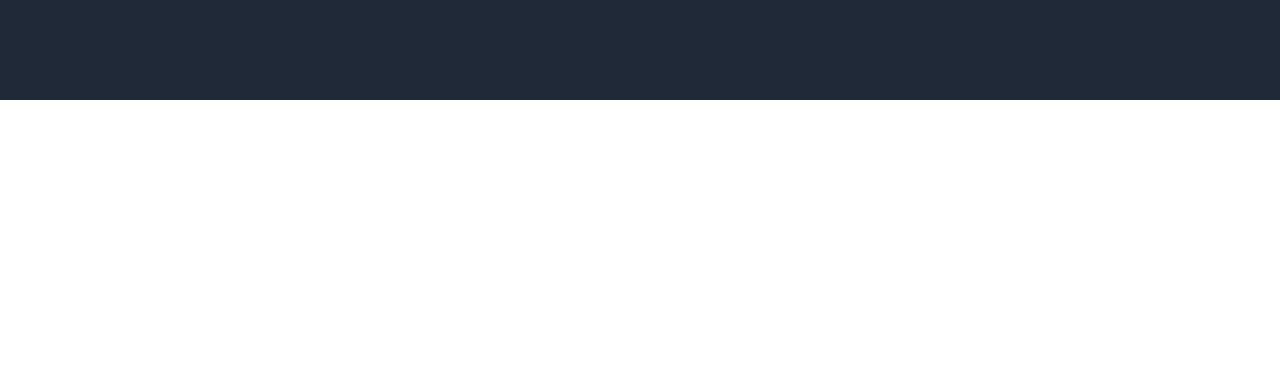
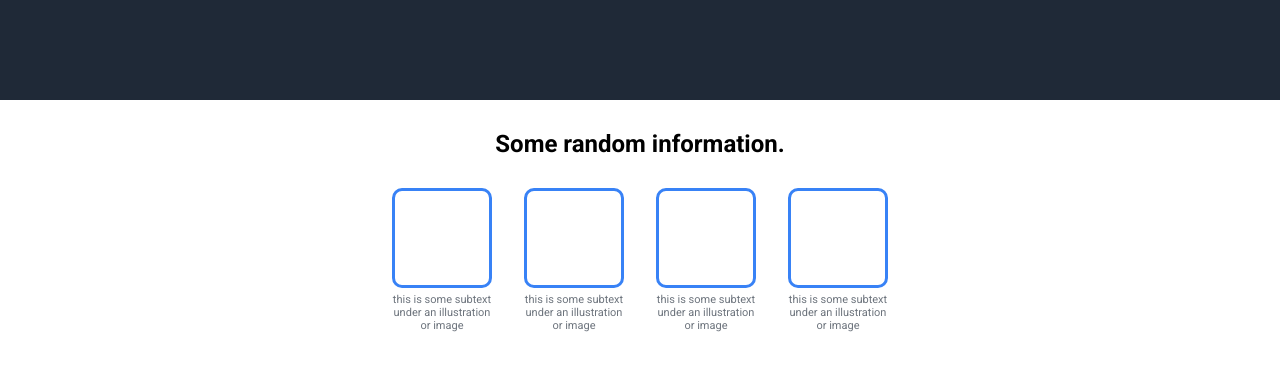
Before and after one commit to FedeFeler/TOP-Landing-Page, a plain HTML site: page index.html in a window 1280 px wide. Shown: the part 355-726 px from the top of the page. Drawn offline with Linux system fonts and the light colour scheme.

Commit message:
Add info section

```diff
--- a/index.html
+++ b/index.html
@@ -26,5 +26,26 @@
         </main>
         <div class="img">this is a placeholder for an image</div>
     </section>
+    <section class="info-section">
+        <h2 class="info-title">Some random information.</h2>
+        <div class="img-container">
+        <figure class="info-img-subtext">
+            <div class="info-img"></div>
+            <figcaption class="img-subtext">this is some subtext under an illustration or image</figcaption>
+        </figure>
+        <figure class="info-img-subtext">
+            <div class="info-img"></div>
+            <figcaption class="img-subtext">this is some subtext under an illustration or image</figcaption>
+        </figure>
+        <figure class="info-img-subtext">
+            <div class="info-img"></div>
+            <figcaption class="img-subtext">this is some subtext under an illustration or image</figcaption>
+        </figure>
+        <figure class="info-img-subtext">
+            <div class="info-img"></div>
+            <figcaption class="img-subtext">this is some subtext under an illustration or image</figcaption>
+        </figure>
+    </div>
+    </section>
 </body>
 </html>
--- a/styles.css
+++ b/styles.css
@@ -81,3 +81,33 @@ ul {
     font-weight: 700;
     margin-top: 10px;
 }
+
+.info-section {
+    padding: 30px;
+    margin: 0 auto;
+    display: flex;
+    flex-direction: column;
+    align-items: center;
+}
+
+.info-img {
+    width: 100px;
+    height: 100px;
+    border: 3px solid var(--call-to-color);
+    border-radius: 10px;
+}
+
+.img-subtext {
+    width: 100px;
+    height: 100px;
+    font-size: 11px;
+    text-align: center;
+    margin-top: 5px;
+    color: #6d747d;
+}
+
+.img-container {
+    display: flex;
+    gap: 32px;
+    margin-top: 30px;
+}
```
